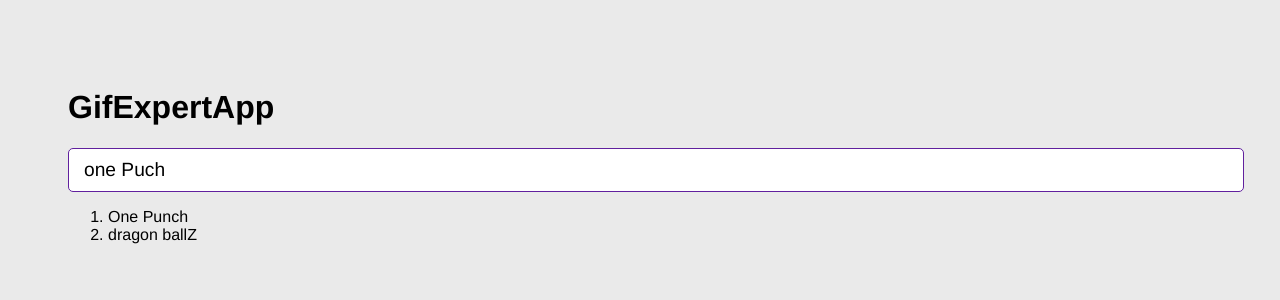
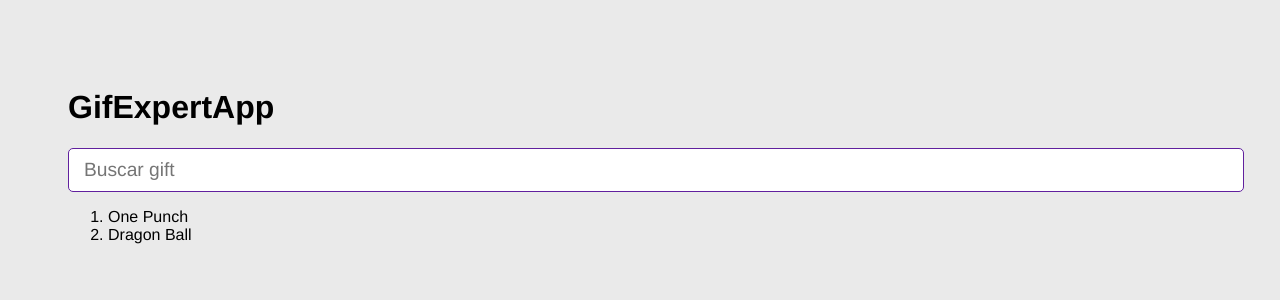
Before and after one commit to GusBauAr/Working-Repository-GUSTAVO, a React (Vite) app in the folder Course_React_GustavoBautista/04-gif-expert-app/: page / in a window 1280 px wide. Shown: the top 300 px of the page. Built offline with nearby package versions, Linux system fonts and the light colour scheme.

Commit message:
Validar que sean únicos los nombres

```diff
--- a/Course_React_GustavoBautista/04-gif-expert-app/src/GifExpertApp.jsx
+++ b/Course_React_GustavoBautista/04-gif-expert-app/src/GifExpertApp.jsx
@@ -4,11 +4,14 @@ import { AddCategory } from './components/addCategory';
 
 export const GifExpertApp = () => {
 
-    const [categories, setCategories] = useState(['One Punch', ' dragon ballZ']);
+    const [categories, setCategories] = useState(['One Punch','Dragon Ball']);
 
-    //cramos una funcion
+
     const onAddCategory = (newCategory) => {
       // console.log(newCategory)
+
+      if (categories.includes(newCategory)) return; //Validar que sean únicos los nombres
+
       setCategories([newCategory, ...categories]);
     }
 
@@ -21,7 +24,7 @@ export const GifExpertApp = () => {
         {/* imput */}
         <AddCategory
         // setCategories={setCategories}
-        //el componente AddCategory va a emitir el value
+        //le pasa la funcion al hijo
         onNewCategory = { (value)  => onAddCategory(value)}
 
         />
@@ -30,11 +33,9 @@ export const GifExpertApp = () => {
         {/* listado de gifs */}
 
 
-
-
         <ol>
           {
-          categories.map(category => {
+          categories.map((category) => {
             return<li key={category}>{category}</li>
           })
           }
--- a/Course_React_GustavoBautista/04-gif-expert-app/src/components/AddCategory.jsx
+++ b/Course_React_GustavoBautista/04-gif-expert-app/src/components/AddCategory.jsx
@@ -1,7 +1,7 @@
 import { useState } from "react";
 
 export const AddCategory = ({onNewCategory}) => {
-  const [inputValue, setInputValue] = useState("one Puch");
+  const [inputValue, setInputValue] = useState('');
 
   const onInputChange = ({ target }) => {
     setInputValue(target.value);
@@ -11,7 +11,10 @@ export const AddCategory = ({onNewCategory}) => {
     event.preventDefault();
     if (inputValue.trim().length <= 1)return;
     // setCategories( categories =>[inputValue, ... categories])
+
+    //Emitimos el evento
     onNewCategory(inputValue.trim()); //se va a emitir el onNewCategory si el valor es mayor a 1 caracter se emite el onNewCategory
+    ///limpiamos el input
     setInputValue('');
 
   };
```
